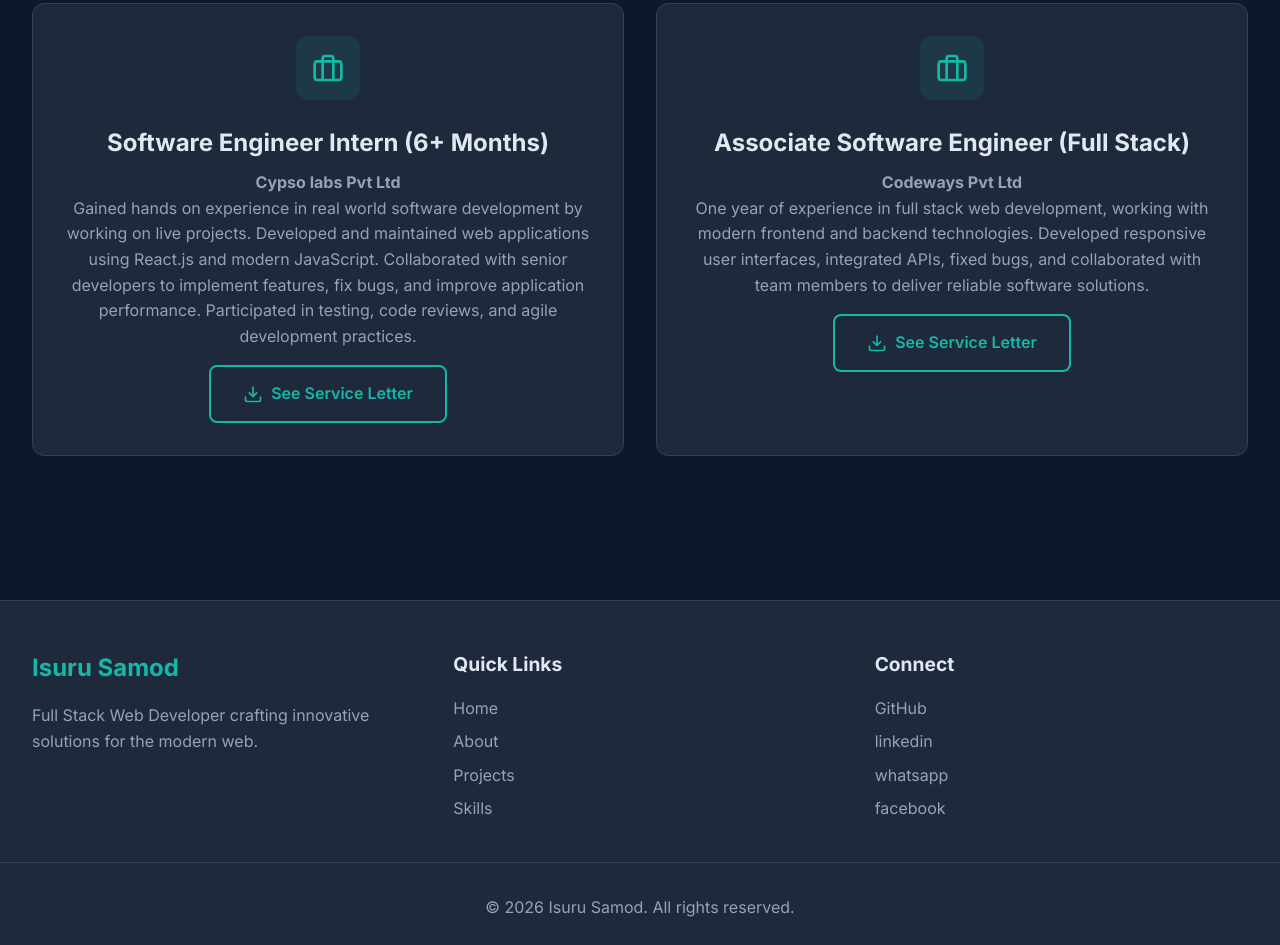
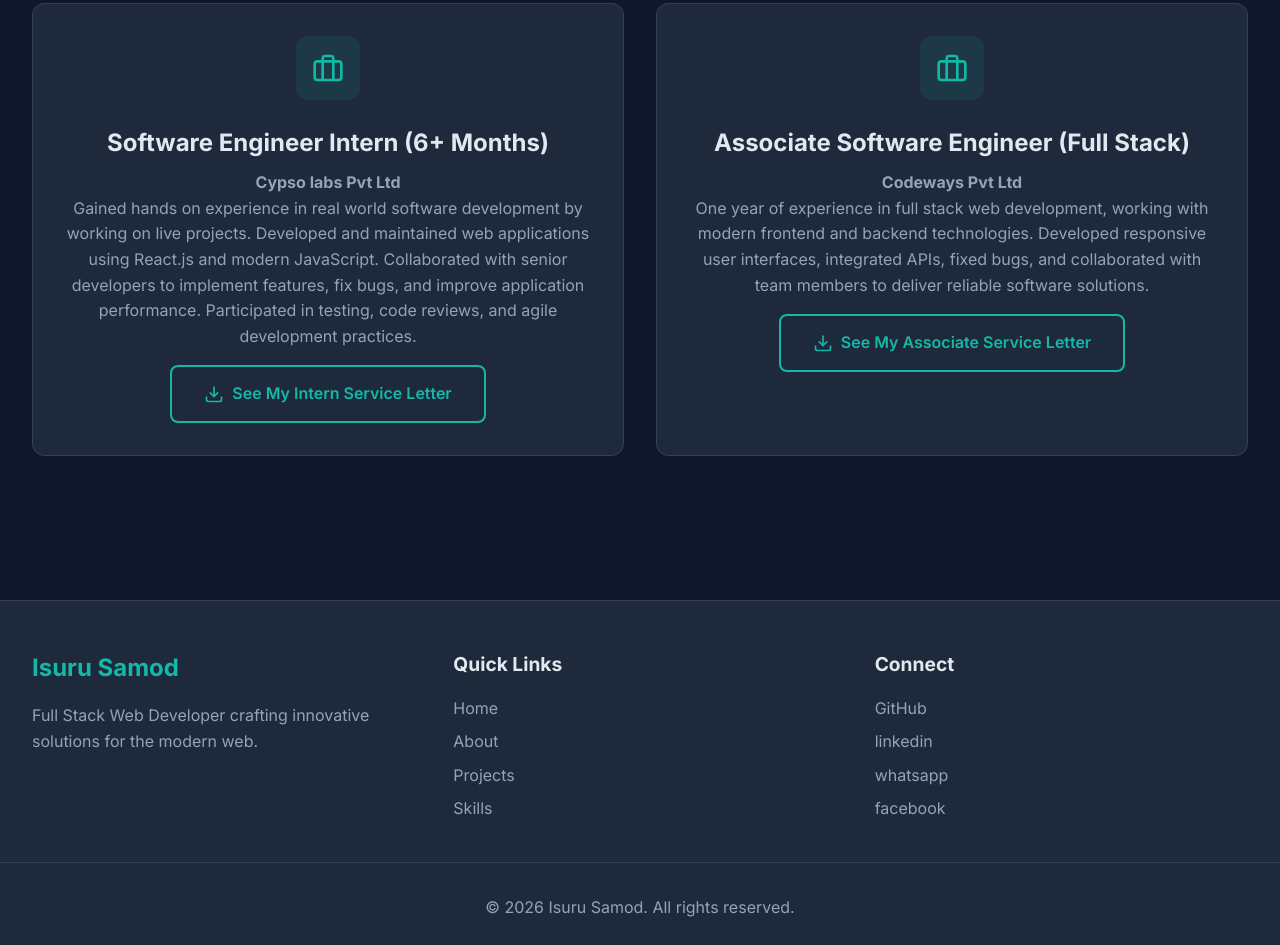
Before and after one commit to isurusamod/isurusamod-portfolio, a website: page about.html in a window 1280 px wide. Shown: the part 1295-2240 px from the top of the page. Drawn offline with Linux system fonts and the light colour scheme.

Commit message:
ASE letter update

```diff
--- a/about.html
+++ b/about.html
@@ -109,7 +109,7 @@
                                 <polyline points="7 10 12 15 17 10"></polyline>
                                 <line x1="12" y1="15" x2="12" y2="3"></line>
                             </svg>
-                            See Service Letter
+                            See My Intern Service Letter
                         </a>
                     </div>
 
@@ -128,7 +128,7 @@
                             and backend technologies. Developed responsive user interfaces, integrated APIs,
                             fixed bugs, and collaborated with team members to deliver reliable software solutions.
                         </p>
-                        <a href="https://drive.google.com/file/d/1uNtYn7DRSNiIzRwjIUZbGULQPBsBet58/view?usp=sharing"
+                        <a href="https://drive.google.com/file/d/1eBj51siks8uUDJqIaok63b1RX3epkpdi/view?usp=sharing"
                         class="btn btn-secondary" download
                             style="margin-top: 1rem; display: inline-flex; align-items: center; gap: 0.5rem;">
                             <svg width="20" height="20" viewBox="0 0 24 24" fill="none" stroke="currentColor"
@@ -137,7 +137,7 @@
                                 <polyline points="7 10 12 15 17 10"></polyline>
                                 <line x1="12" y1="15" x2="12" y2="3"></line>
                             </svg>
-                            See Service Letter
+                            See My Associate Service Letter
                         </a>
                     </div>
                 </div>
```
